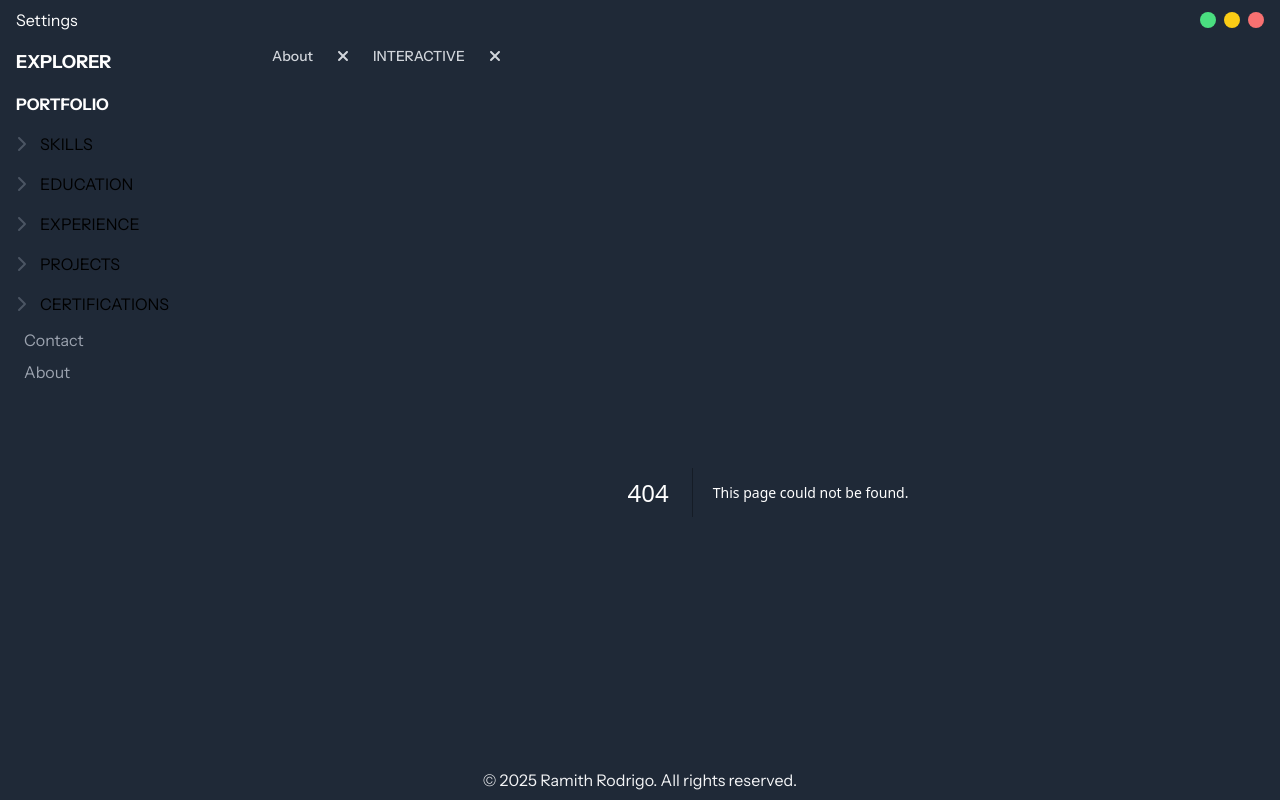
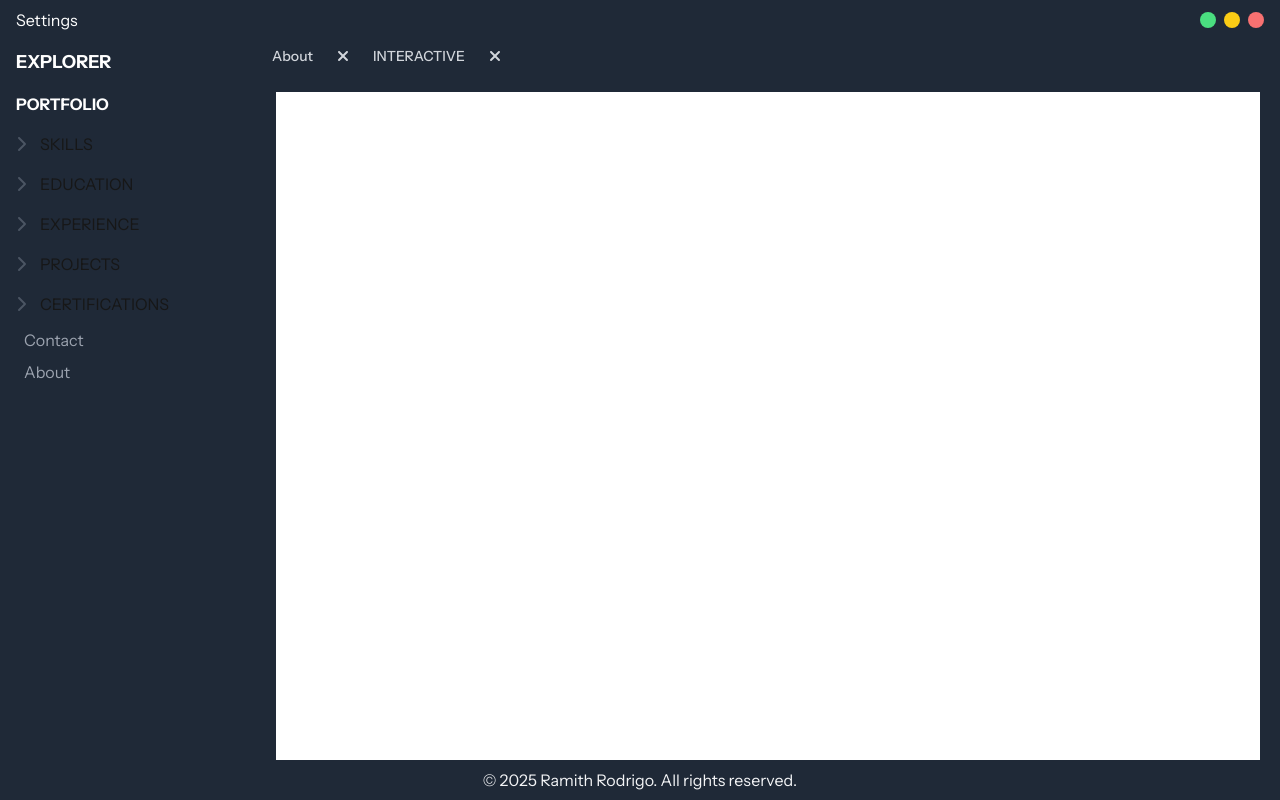
Before and after one commit to Ramith-D-Rodrigo/Portfolio, a Next.js app in the folder static-version/: page /interactive in a window 1280 px wide. Before the commit this address had no page. Built offline with nearby package versions, Linux system fonts and the light colour scheme.

Commit message:
Create page.tsx

```diff
--- /dev/null
+++ b/static-version/src/app/interactive/page.tsx
@@ -0,0 +1,10 @@
+const Game = () => {
+    return (
+        <iframe
+      src="/index.html"
+      style={{ width: "100%", height: "100vh", border: "none" }}
+    />
+    );
+}
+
+export default Game;
```
